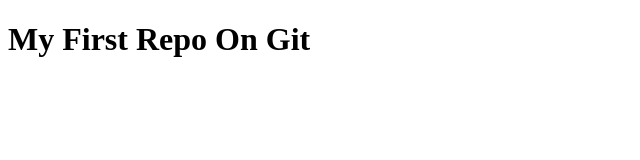
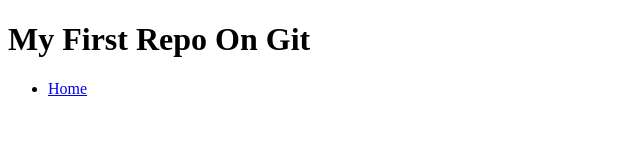
Before and after one commit to bcore7777/firstrepo, a plain HTML site: page index.html in a window 1280 px wide. Shown: the full height of the page, 0-640 px from the left. Drawn offline with Linux system fonts and the light colour scheme.

Commit message:
Added Nav
Added a Navigation and created a conflict

```diff
--- a/index.html
+++ b/index.html
@@ -7,5 +7,13 @@
 
 <body>
 <h1>My First Repo On Git</h1>
+
+<section id="mainNav">
+	<nav>
+		<ul>
+			<li><a href="#">Home</a></li>
+		</ul>
+	</nav>
+</section>
 </body>
 </html>
```
